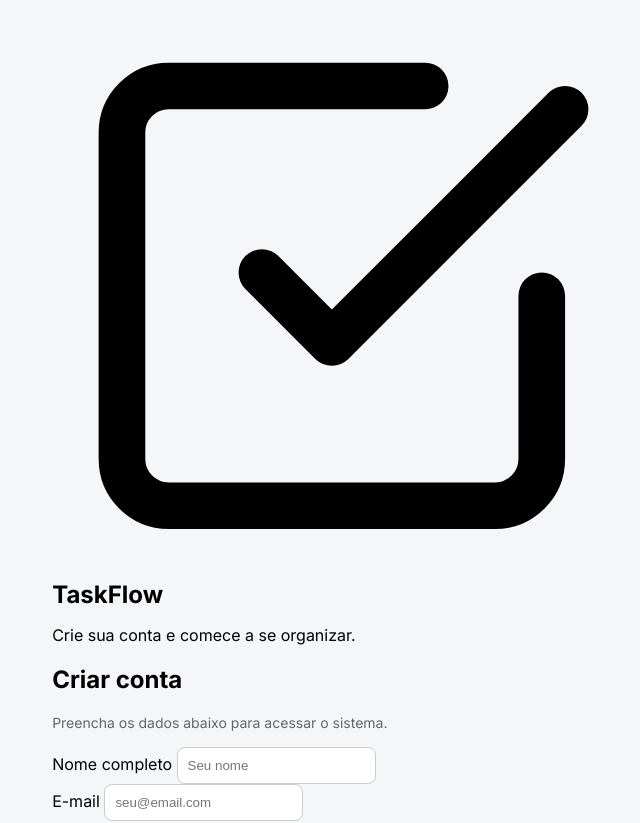
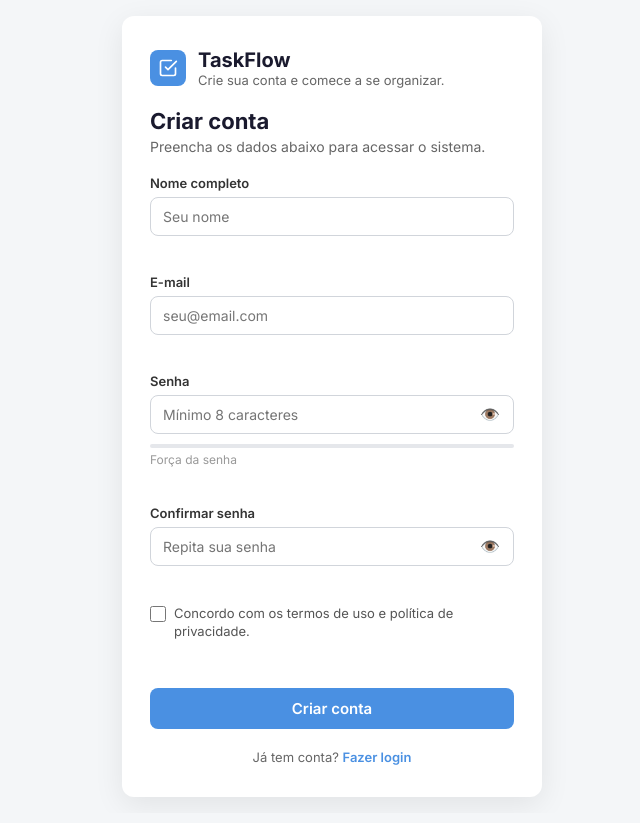
Before and after one commit to FelipeDevRec/Front-TaskFlow, a plain HTML site: page register.html in a window 1280 px wide. Shown: the top 823 px of the page, without its empty margins (308-948 px from the left). Drawn offline with Linux system fonts and the light colour scheme.

Commit message:
fix: add auth styles to style.css so register.html matches login.html

```diff
--- a/style.css
+++ b/style.css
@@ -1,36 +1,33 @@
 * {
   box-sizing: border-box;
+  margin: 0;
+  padding: 0;
 }
 
 body {
-  margin: 0;
-  font-family: Inter, Arial, sans-serif;
+  font-family: 'Inter', Arial, sans-serif;
   background: #f4f6f8;
-
   display: flex;
   justify-content: center;
   align-items: center;
+  min-height: 100vh;
+  padding: 16px;
+}
 
-  min-height: 100vh;
-  padding: 16px; /* evita colar nas bordas no mobile */
-}
+/* ========================= */
+/* TASK APP                  */
+/* ========================= */
 
 .app {
   background: white;
   padding: 24px;
   border-radius: 12px;
-
   width: 100%;
-  max-width: 420px; /* controla desktop */
-
+  max-width: 420px;
   box-shadow: 0 8px 30px rgba(0,0,0,0.08);
 }
 
-/* TIPOGRAFIA */
-h1 {
-  margin: 0;
-  font-size: 24px;
-}
+h1 { font-size: 24px; }
 
 header p {
   margin: 4px 0 16px;
@@ -38,7 +35,6 @@ header p {
   font-size: 14px;
 }
 
-/* INPUT */
 .input-group {
   display: flex;
   gap: 8px;
@@ -67,11 +63,8 @@ button {
   white-space: nowrap;
 }
 
-button:hover {
-  background: #357abd;
-}
+button:hover { background: #357abd; }
 
-/* FILTROS */
 .filters {
   margin-top: 12px;
   display: flex;
@@ -89,7 +82,6 @@ button:hover {
   color: white;
 }
 
-/* LISTA */
 ul {
   margin-top: 16px;
   padding: 0;
@@ -119,9 +111,7 @@ li.completed span {
   overflow: hidden;
 }
 
-.task-left span {
-  word-break: break-word; /* evita estourar layout */
-}
+.task-left span { word-break: break-word; }
 
 .remove {
   background: transparent;
@@ -136,25 +126,277 @@ li.completed span {
 }
 
 /* ========================= */
-/* RESPONSIVIDADE */
+/* AUTH (login / register)   */
 /* ========================= */
 
-/* Tablet */
-@media (max-width: 768px) {
-  .app {
-    padding: 20px;
-  }
-
-  h1 {
-    font-size: 22px;
-  }
+.auth-body {
+  align-items: center;
 }
 
-/* Mobile */
+.auth-shell {
+  width: 100%;
+  display: flex;
+  justify-content: center;
+}
+
+.auth-card {
+  background: white;
+  padding: 32px 28px;
+  border-radius: 12px;
+  width: 100%;
+  max-width: 420px;
+  box-shadow: 0 8px 30px rgba(0,0,0,0.08);
+  display: flex;
+  flex-direction: column;
+  gap: 20px;
+}
+
+/* Brand logo area */
+.brand {
+  display: flex;
+  align-items: center;
+  gap: 12px;
+}
+
+.brand__icon {
+  width: 36px;
+  height: 36px;
+  min-width: 36px;
+  background: #4a90e2;
+  border-radius: 8px;
+  display: flex;
+  align-items: center;
+  justify-content: center;
+  color: white;
+}
+
+.brand__icon svg {
+  width: 20px;
+  height: 20px;
+}
+
+.brand h1 {
+  font-size: 20px;
+  font-weight: 700;
+  color: #1a1a2e;
+}
+
+.brand p {
+  font-size: 13px;
+  color: #666;
+  margin: 0;
+}
+
+/* Auth header */
+.auth-header h2 {
+  font-size: 22px;
+  font-weight: 700;
+  color: #1a1a2e;
+  margin-bottom: 4px;
+}
+
+.auth-header p {
+  font-size: 14px;
+  color: #666;
+  margin: 0;
+}
+
+/* Form */
+.form-stack {
+  display: flex;
+  flex-direction: column;
+  gap: 16px;
+}
+
+.field {
+  display: flex;
+  flex-direction: column;
+  gap: 6px;
+}
+
+.field label {
+  font-size: 13px;
+  font-weight: 600;
+  color: #333;
+}
+
+.field input[type="text"],
+.field input[type="email"],
+.field input[type="password"] {
+  width: 100%;
+  padding: 10px 12px;
+  border: 1.5px solid #d1d5db;
+  border-radius: 8px;
+  font-size: 14px;
+  font-family: inherit;
+  color: #1a1a2e;
+  background: #fff;
+  transition: border-color 0.2s, box-shadow 0.2s;
+  flex: unset;
+}
+
+.field input:focus {
+  border-color: #4a90e2;
+  outline: none;
+  box-shadow: 0 0 0 3px rgba(74,144,226,0.15);
+}
+
+.field input.error { border-color: #ff4d4d; }
+
+/* Password wrapper with toggle button */
+.password-wrap {
+  position: relative;
+  display: flex;
+  align-items: center;
+}
+
+.password-wrap input {
+  width: 100%;
+  padding-right: 42px;
+}
+
+.icon-btn {
+  position: absolute;
+  right: 10px;
+  background: none;
+  border: none;
+  cursor: pointer;
+  padding: 4px;
+  color: #999;
+  display: flex;
+  align-items: center;
+  font-size: 16px;
+  line-height: 1;
+  transition: color 0.2s;
+}
+
+.icon-btn:hover { color: #4a90e2; background: none; }
+
+/* Password strength bar */
+.strength {
+  display: flex;
+  flex-direction: column;
+  gap: 4px;
+  margin-top: 4px;
+}
+
+.strength__bar {
+  height: 4px;
+  background: #e5e7eb;
+  border-radius: 99px;
+  overflow: hidden;
+}
+
+.strength__bar span {
+  display: block;
+  height: 100%;
+  width: 0;
+  border-radius: 99px;
+  transition: width 0.3s, background 0.3s;
+}
+
+.strength small {
+  font-size: 12px;
+  color: #999;
+}
+
+/* Error messages */
+.error {
+  font-size: 12px;
+  color: #ff4d4d;
+  min-height: 16px;
+}
+
+/* Terms checkbox */
+.check-inline {
+  display: flex;
+  align-items: flex-start;
+  gap: 8px;
+  font-size: 13px;
+  color: #555;
+  cursor: pointer;
+  line-height: 1.4;
+}
+
+.check-inline--start { align-items: flex-start; }
+
+.check-inline input[type="checkbox"] {
+  width: 16px;
+  height: 16px;
+  min-width: 16px;
+  margin-top: 2px;
+  accent-color: #4a90e2;
+  cursor: pointer;
+  flex: unset;
+}
+
+/* Primary button */
+.btn { border: none; cursor: pointer; font-family: inherit; transition: background 0.2s, transform 0.1s; border-radius: 8px; }
+
+.btn-primary {
+  background: #4a90e2;
+  color: white;
+  font-size: 15px;
+  font-weight: 600;
+  padding: 11px 16px;
+}
+
+.btn-primary:hover { background: #357abd; }
+.btn-primary:active { transform: scale(0.98); }
+.btn-primary:disabled { background: #a0c4f1; cursor: not-allowed; transform: none; }
+
+.btn-block { width: 100%; }
+
+/* Footer link */
+.auth-footer {
+  text-align: center;
+  font-size: 13px;
+  color: #666;
+  margin: 0;
+}
+
+.auth-footer a {
+  color: #4a90e2;
+  font-weight: 600;
+  text-decoration: none;
+}
+
+.auth-footer a:hover { text-decoration: underline; }
+
+/* Toast */
+.toast {
+  position: fixed;
+  bottom: 24px;
+  left: 50%;
+  transform: translateX(-50%) translateY(20px);
+  background: #1a1a2e;
+  color: white;
+  padding: 10px 20px;
+  border-radius: 8px;
+  font-size: 14px;
+  opacity: 0;
+  transition: opacity 0.3s, transform 0.3s;
+  pointer-events: none;
+  white-space: nowrap;
+  z-index: 9999;
+}
+
+.toast.show {
+  opacity: 1;
+  transform: translateX(-50%) translateY(0);
+}
+
+/* ========================= */
+/* RESPONSIVIDADE             */
+/* ========================= */
+
+@media (max-width: 768px) {
+  .app { padding: 20px; }
+  h1 { font-size: 22px; }
+}
+
 @media (max-width: 480px) {
-  body {
-    align-items: flex-start; /* evita centralização estranha */
-  }
+  body { align-items: flex-start; }
 
   .app {
     width: 100%;
@@ -162,21 +404,14 @@ li.completed span {
     border-radius: 10px;
   }
 
-  .input-group {
-    flex-direction: column;
+  .auth-card {
+    padding: 24px 18px;
   }
 
-  .input-group button {
-    width: 100%;
-  }
-
-  .filters {
-    flex-wrap: wrap;
-  }
-
-  .filters button {
-    flex: 1 1 30%;
-  }
+  .input-group { flex-direction: column; }
+  .input-group button { width: 100%; }
+  .filters { flex-wrap: wrap; }
+  .filters button { flex: 1 1 30%; }
 
   li {
     flex-direction: column;
@@ -184,7 +419,5 @@ li.completed span {
     gap: 8px;
   }
 
-  .remove {
-    align-self: flex-end;
-  }
+  .remove { align-self: flex-end; }
 }
```
